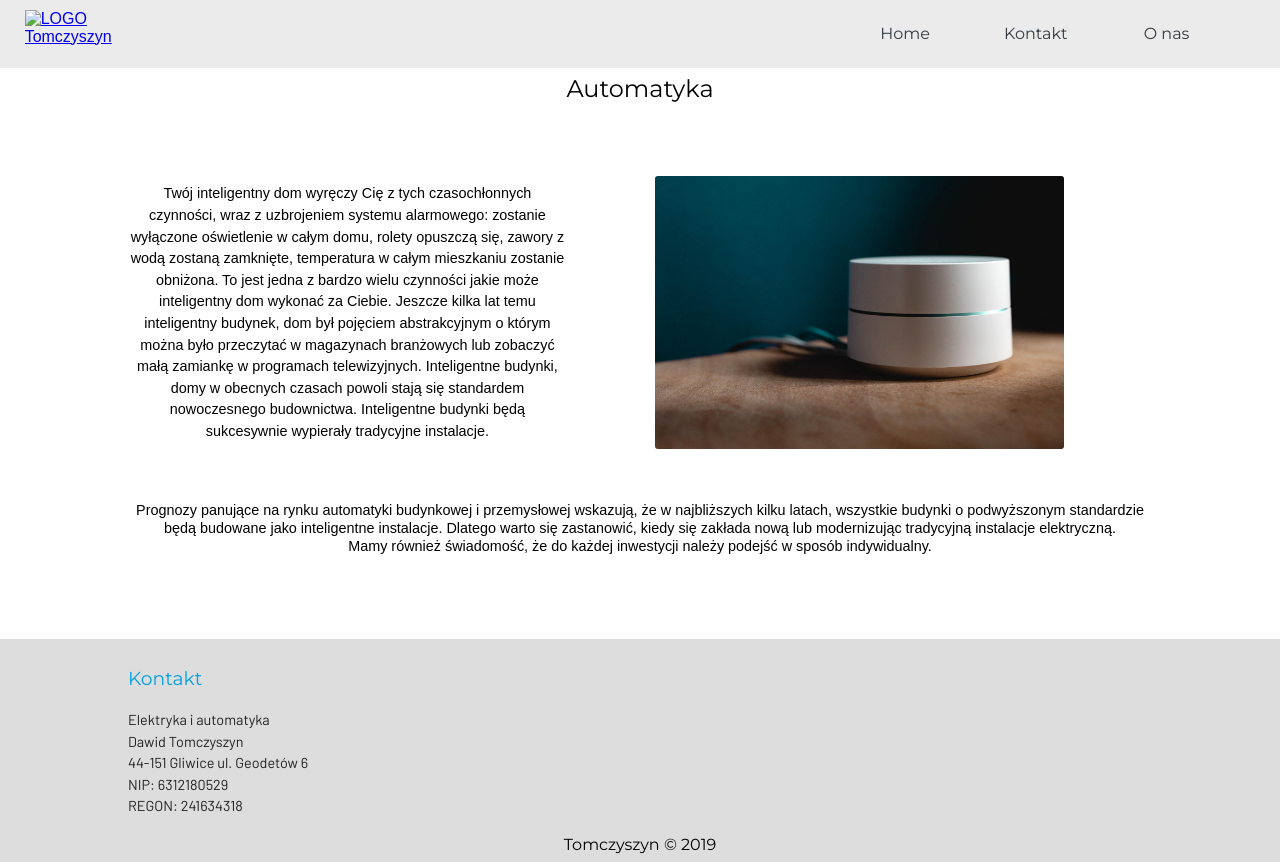
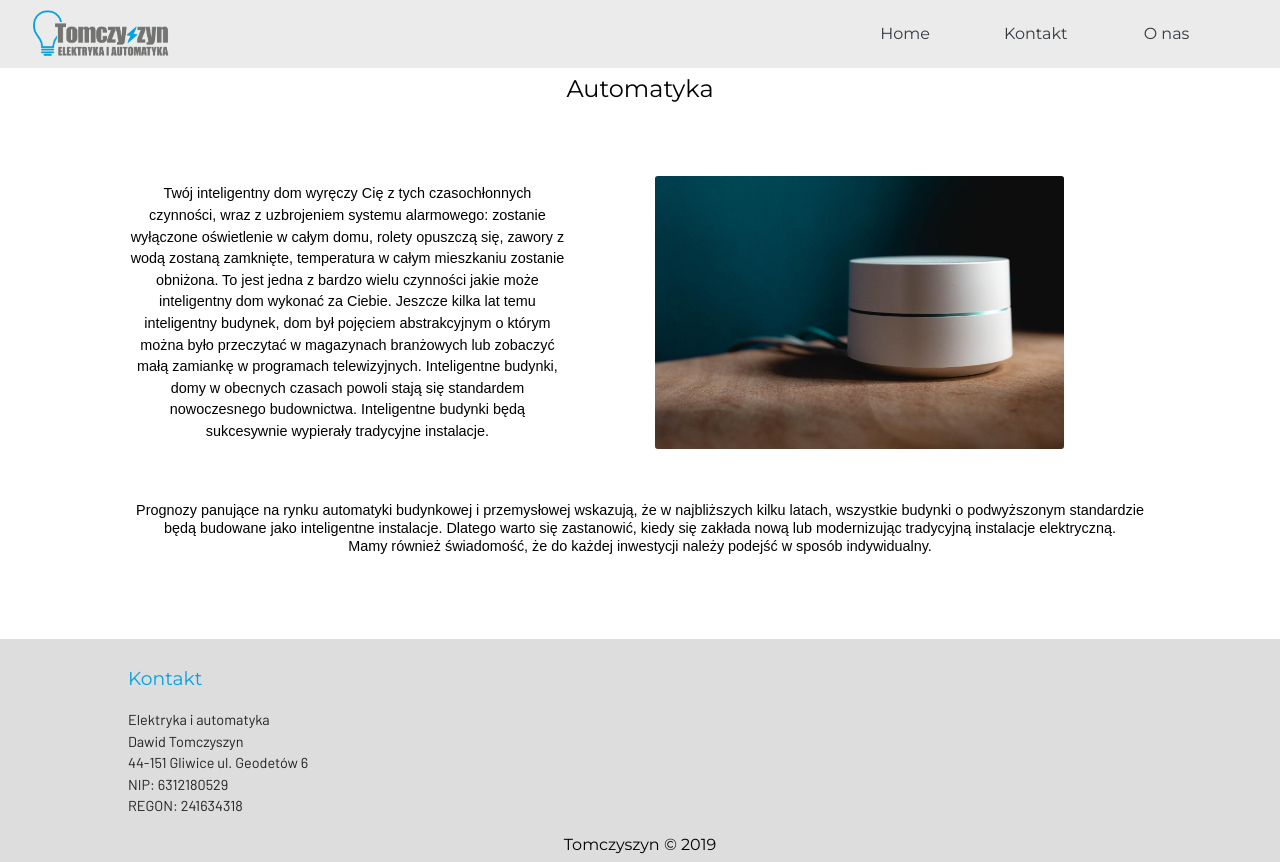
Before and after one commit to shymii/tomczyszyn, a plain HTML site: page components/automatyka.html in a window 1280 px wide. Drawn offline with Linux system fonts and the light colour scheme; the site is published under a folder, as on GitHub Pages, so addresses that start at the root find nothing.

Commit message:
Update automatyka.html

```diff
--- a/components/automatyka.html
+++ b/components/automatyka.html
@@ -18,7 +18,7 @@
         <nav class="nav-mobile">
             <div class="nav-mobile-top">
                 <div class="nav-img">
-                    <a href="../index.html"><img class="nav-img-img" src="/img/LOGO_trans.png" alt="LOGO Tomczyszyn"></a>
+                    <a href="../index.html"><img class="nav-img-img" src="../img/LOGO_trans.png" alt="LOGO Tomczyszyn"></a>
                 </div>
                 <div class="nav-activate"><i class="fas fa-bars bars-icon"></i></div>
             </div>
```
